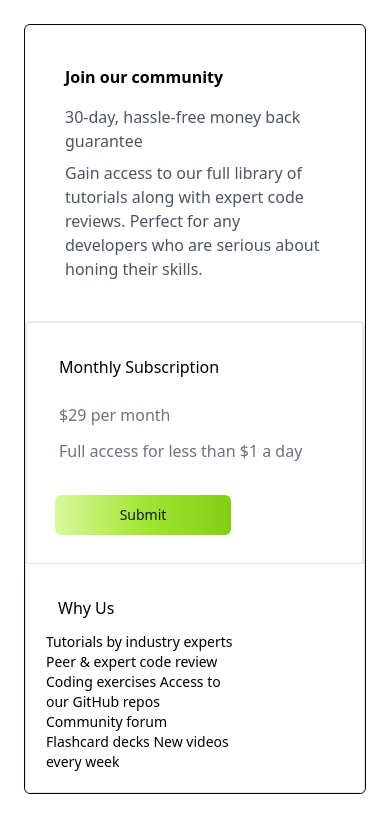
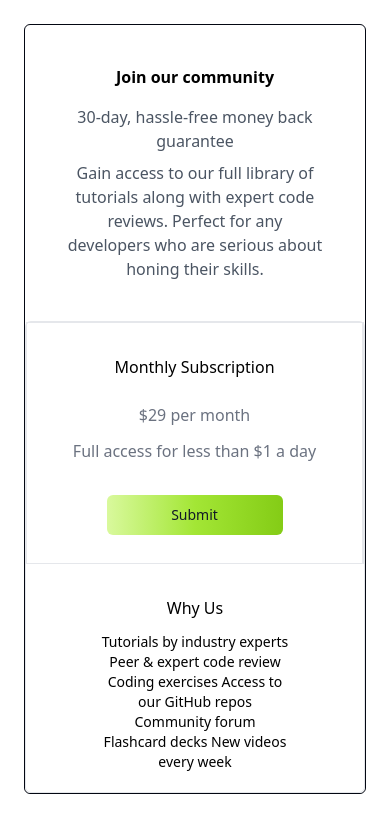
Before and after one commit to munirali41/Single-price-grid-component-Tailwind-Front-end-mentor-challenge, a website: page public/index.html in a window 390 px wide. Drawn offline with Linux system fonts and the light colour scheme.

Commit message:
MX-auto making my divs centered - reults in full responsiveness

```diff
--- a/public/index.html
+++ b/public/index.html
@@ -9,11 +9,11 @@
     <link rel="stylesheet" href="output.css">
 </head>
 
-<body>
-    <div class="Container md:ml-20 lg:ml-96 ">
+<body class="">
+    <center>
+        <div class="container mx-auto max-w-screen-lg ">
             <div
                 class=" m-6 mb-20 border border-gray-950 rounded-md  md:mt-20  md:max-w-screen-sm md:rounded-md md:rounded-bl-md md:rounded-br-md  ">
-
                 <div class="p-10">
                     <h1 class=" font-bold mb-4">Join our community</h1>
                     <p class="text-gray-600 mb-2 ">30-day, hassle-free money back guarantee</p>
@@ -22,7 +22,8 @@
                         about honing their skills.</p>
                 </div>
 
-            <div class=" sidebyside border rounded-md  md:rounded-bl-md md:rounded-br-md  md:grid grid-cols-2 gap-4">
+                <div
+                    class=" sidebyside border rounded-md  md:rounded-bl-md md:rounded-br-md  md:grid grid-cols-2 gap-4">
                     <div class="pricing p-5 border border-r-2 md:rounded-bl-md md:rounded-br-md">
                         <h2 class=" p-3">Monthly Subscription</h2>
                         <p class="text-gray-500 p-3">$29
@@ -64,10 +65,9 @@
 
 
 
+        </div>
+    </center>
 
-
-
-    </div>
 </body>
 
 </html>
--- a/src/style.css
+++ b/src/style.css
@@ -1,3 +1,17 @@
 @tailwind base;
 @tailwind components;
 @tailwind utilities;
+
+@layer base {
+
+    :root {
+        --color-text-head: #00FFCA;
+        --color-text-span: #7B2869;
+        --color-text-btn: #DC0000;
+        --color-btn-fill: #ffffff;
+        --color-btn-fill-hover: #62CDFF;
+        --color-btn-muted: #D61355;
+        --color-bg-body: #E5EFF5;
+    }
+
+}
--- a/tailwind.config.js
+++ b/tailwind.config.js
@@ -12,7 +12,15 @@ module.exports = {
           span: "var(--color-text-span)",
           butn: "var(--color-text-btn)",
         },
-      },
+      }
+
+      ,
+      backgroundColor:{
+        body:{
+             bg:""
+        }
+
+      }
     },
   },
   plugins: [],
```
Also changed, not shown: public/output.css. Lines whose indentation alone changed are shown as unchanged.
